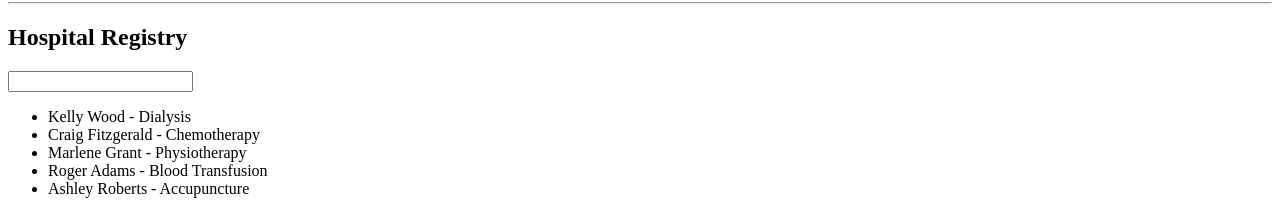
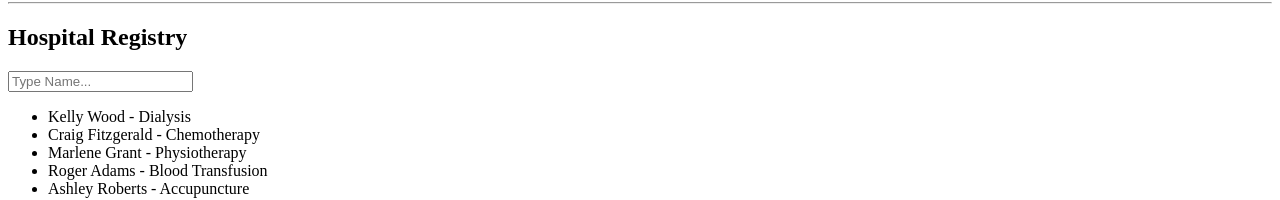
Before and after one commit to JermaineGrantCodes/react-8cn2z1, a React (Create React App) app: page / in a window 1280 px wide. Shown: the part 250-450 px from the top of the page. Built offline with nearby package versions, Linux system fonts and the light colour scheme.

Commit message:
2 files modified

```diff
--- a/src/MedicalTreatmentList.js
+++ b/src/MedicalTreatmentList.js
@@ -1,7 +1,7 @@
 import React from "react";
-
+// Creating a React component called MedicalTreatmentList
 function MedicalTratmentList(){
-  // Creating a constant of a JSON array list to be filtered and mapped.
+// Creating a constant variable of an array list to be filtered and mapped.
   const records = [
     {patientId: 1, patientName: 'Kelly Wood', treatment: 'Dialysis'},
     {patientId: 2, patientName: 'Craig Fitzgerald', treatment: 'Chemotherapy'},
@@ -24,7 +24,7 @@ function MedicalTratmentList(){
 <div>
 <hr/>
 <h2>Hospital Registry</h2>
-<input type = "text" onChange = {(e) => filterNames(e)} />
+<input placeholder = "Type Name..." onChange = {(e) => filterNames(e)} />
     <ul>
       {names.map(name =>{
         return <li key={name.patientId}>{name.patientName} - {name.treatment}</li>
--- a/src/MedicalTreatmentPanel.js
+++ b/src/MedicalTreatmentPanel.js
@@ -8,12 +8,12 @@ function MedicalTreatmentPanel(){
   const [category, setCategory] = React.useState('');
   const [name, setName] = React.useState('');
   const [startDate, setStartDate] = React.useState('');
-
+// Function to display data binded text in pop-up window
   function eventHandler () {
       window.alert("[" + "Treatment ID = " + treatId + ", Treatment Course ID = " + treatCourseId+ ", Type = " + type + ", Category = " + category + ", Name = " + name + ", Start Date = " + startDate + "]");
 
   }
-//Function to clear and restore text fields to default state
+// Function to clear and restore text fields to default state
   function clearEventHandler () {
     setTreatId('');
     setTreatCourseId('');
```
